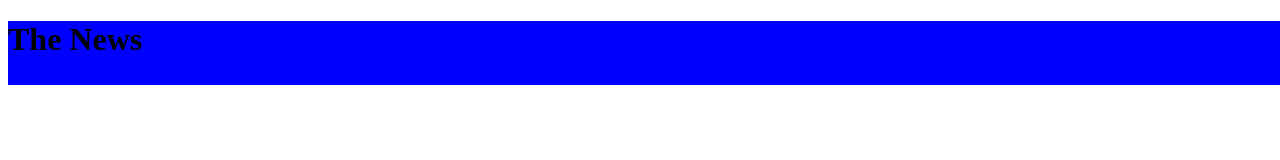
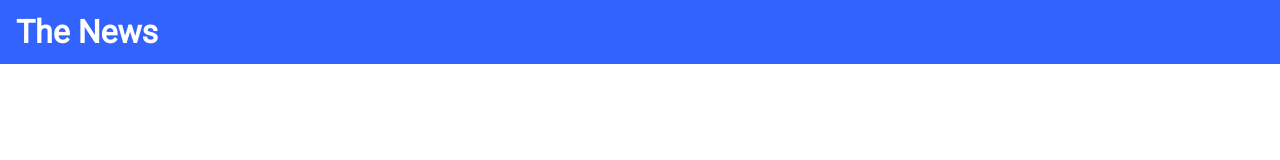
Before and after one commit to gavinhenderson/web-components-news, a website: page docs/index.html in a window 1280 px wide. Drawn offline with Linux system fonts and the light colour scheme.

Commit message:
Styled header

```diff
--- a/docs/index.css
+++ b/docs/index.css
@@ -1,5 +1,26 @@
+:root {
+  --headerColour: #3363ff;
+  --textOnHeader: white;
+}
+
+h1 {
+  font-size: 2rem;
+  margin: 0;
+}
+
 header {
   width: 100vw;
   height: 4rem;
-  background: blue;
+  background: var(--headerColour);
+  color: var(--textOnHeader);
+  display: flex;
+  flex-direction: column;
+  justify-content: center;
+  padding-left: 1rem;
 }
+
+body {
+  padding: 0;
+  margin: 0;
+  font-family: 'Roboto', sans-serif;
+}
--- a/docs/index.html
+++ b/docs/index.html
@@ -5,6 +5,10 @@
     <meta name="viewport" content="width=device-width, initial-scale=1.0" />
     <meta http-equiv="X-UA-Compatible" content="ie=edge" />
     <link rel="shortcut icon" type="image/png" href="favicon.png" />
+    <link
+      href="https://fonts.googleapis.com/css?family=Roboto"
+      rel="stylesheet"
+    />
     <link rel="stylesheet" href="index.css" />
 
     <script src="https://unpkg.com/@webcomponents/webcomponentsjs/webcomponents-loader.js"></script>
```
